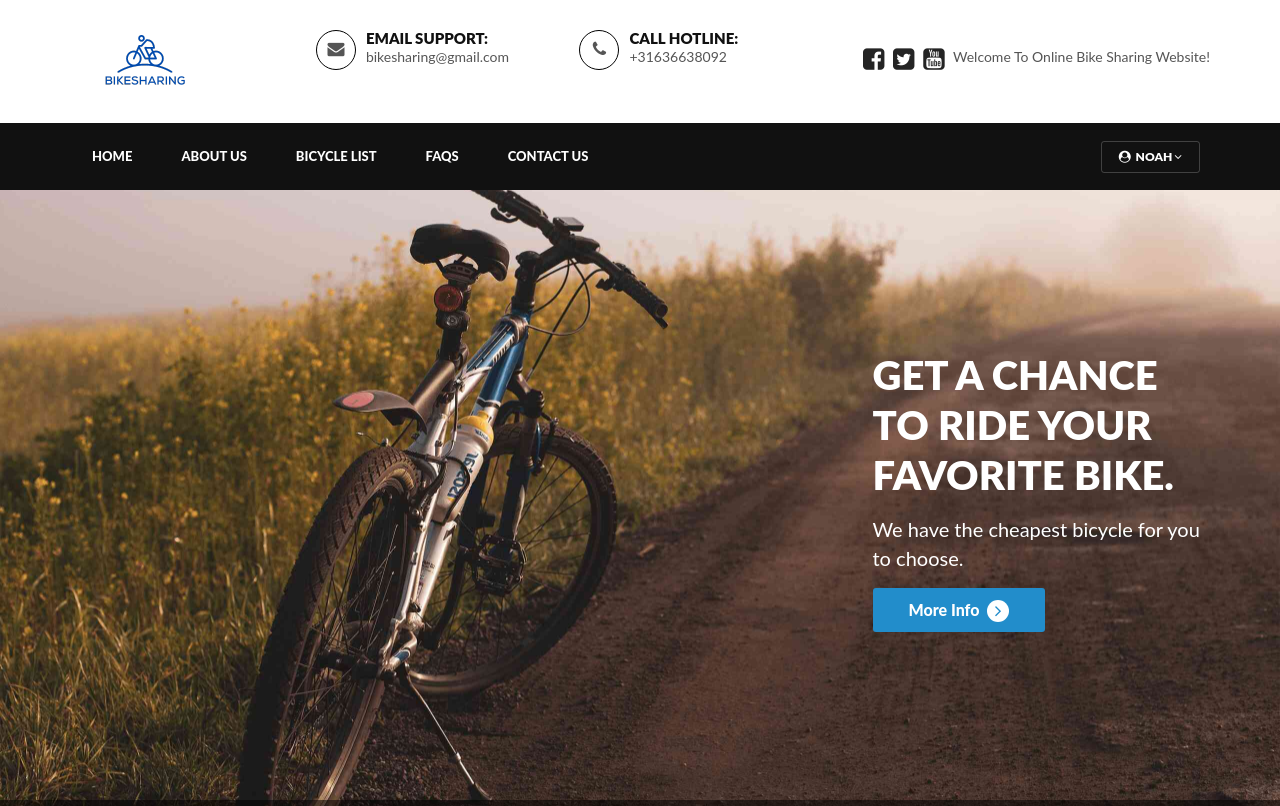
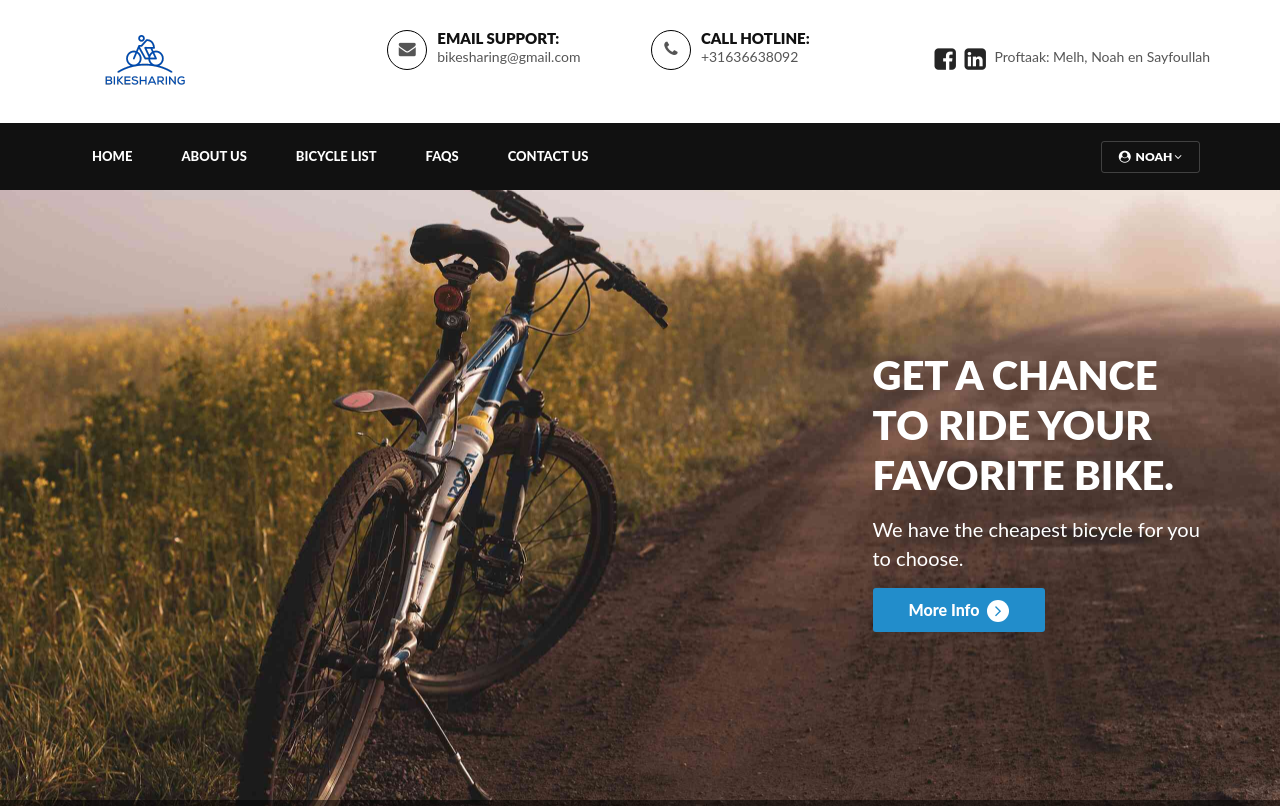
Before and after one commit to Sayfn/proftaak, a PHP site: page /index.php in a window 1280 px wide. Shown: the top 806 px of the page. Run offline with PHP 8.4, Linux system fonts and the light colour scheme; a user stored in the database is signed in; data comes from the database, SQL or seed files in the repository.

Commit message:
Update sayf - 1

```diff
--- a/bikerental-website-main/admin/js/dataTables.bootstrap.min.js
+++ b/bikerental-website-main/admin/js/dataTables.bootstrap.min.js
@@ -1,7 +1,4 @@
-/*!
- DataTables Bootstrap 3 integration
- ©2011-2015 SpryMedia Ltd - datatables.net/license
-*/
+
 (function(b){"function"===typeof define&&define.amd?define(["jquery","datatables.net"],function(a){return b(a,window,document)}):"object"===typeof exports?module.exports=function(a,d){a||(a=window);if(!d||!d.fn.dataTable)d=require("datatables.net")(a,d).$;return b(d,a,a.document)}:b(jQuery,window,document)})(function(b,a,d){var f=b.fn.dataTable;b.extend(!0,f.defaults,{dom:"<'row'<'col-sm-6'l><'col-sm-6'f>><'row'<'col-sm-12'tr>><'row'<'col-sm-5'i><'col-sm-7'p>>",renderer:"bootstrap"});b.extend(f.ext.classes,
 {sWrapper:"dataTables_wrapper form-inline dt-bootstrap",sFilterInput:"form-control input-sm",sLengthSelect:"form-control input-sm",sProcessing:"dataTables_processing panel panel-default"});f.ext.renderer.pageButton.bootstrap=function(a,h,r,m,j,n){var o=new f.Api(a),s=a.oClasses,k=a.oLanguage.oPaginate,t=a.oLanguage.oAria.paginate||{},e,g,p=0,q=function(d,f){var l,h,i,c,m=function(a){a.preventDefault();!b(a.currentTarget).hasClass("disabled")&&o.page()!=a.data.action&&o.page(a.data.action).draw("page")};
 l=0;for(h=f.length;l<h;l++)if(c=f[l],b.isArray(c))q(d,c);else{g=e="";switch(c){case "ellipsis":e="&#x2026;";g="disabled";break;case "first":e=k.sFirst;g=c+(0<j?"":" disabled");break;case "previous":e=k.sPrevious;g=c+(0<j?"":" disabled");break;case "next":e=k.sNext;g=c+(j<n-1?"":" disabled");break;case "last":e=k.sLast;g=c+(j<n-1?"":" disabled");break;default:e=c+1,g=j===c?"active":""}e&&(i=b("<li>",{"class":s.sPageButton+" "+g,id:0===r&&"string"===typeof c?a.sTableId+"_"+c:null}).append(b("<a>",{href:"#",
--- a/bikerental-website-main/includes/footer.php
+++ b/bikerental-website-main/includes/footer.php
@@ -21,16 +21,15 @@
       <div class="row">
         <div class="col-md-6 col-md-push-6 text-right">
           <div class="footer_widget">
-            <p>Connect with us on:</p>
+            <p>Follow us:</p>
             <ul>
               <li><a target="_blank" href=""><i class="fa fa-facebook-square" aria-hidden="true"></i></a></li>
-              <li><a target="_blank" href=""><i class="fa fa-twitter-square" aria-hidden="true"></i></a></li>
-              <li><a target="_blank" href=""><i class="fa fa-youtube-square" aria-hidden="true"></i></a></li>
+              <li><a target="_blank" href=""><i class="fa fa-linkedin-square" aria-hidden="true"></i></a></li>
             </ul>
           </div>
         </div>
         <div class="col-md-6 col-md-pull-6">
-          <p class="copy-right">Copyright &copy; 2023 Online Bike Sharing</a>.</p>
+          <p class="copy-right">Copyright &copy; 2023 Bike Sharing</a>.</p>
         </div>
       </div>
     </div>
--- a/bikerental-website-main/includes/header.php
+++ b/bikerental-website-main/includes/header.php
@@ -18,8 +18,7 @@
             <div class="social-follow">
               <ul>
                 <li><a target="_blank" href=""><i class="fa fa-facebook-square" aria-hidden="true"></i></a></li>
-                <li><a target="_blank" href=""><i class="fa fa-twitter-square" aria-hidden="true"></i></a></li>
-                <li><a target="_blank" href=""><i class="fa fa-youtube-square" aria-hidden="true"></i></a></li>
+                <li><a target="_blank" href=""><i class="fa fa-linkedin-square" aria-hidden="true"></i></a></li>
               </ul>
             </div>
    <?php   if(strlen($_SESSION['login'])==0)
@@ -29,7 +28,7 @@
 <?php }
 else{
 
-echo "Welcome To Online Bike Sharing Website!";
+echo "Proftaak: Melh, Noah en Sayfoullah";
  } ?>
           </div>
         </div>
--- a/bikerental-website-main/index.php
+++ b/bikerental-website-main/index.php
@@ -41,7 +41,7 @@ error_reporting(0);
           <div class="banner_content">
             <h1>Get a chance to ride your favorite bike.</h1>
             <p>We have the cheapest bicycle for you to choose.</p>
-            <a href="about-us.php?type=aboutus" class="btn">More Info <span class="angle_arrow"><i class="fa fa-angle-right" aria-hidden="true"></i></span></a> </div>
+            <a href="bicycle-list.php" class="btn">More Info <span class="angle_arrow"><i class="fa fa-angle-right" aria-hidden="true"></i></span></a> </div>
         </div>
       </div>
     </div>
```
Also changed, not shown: bikerental-website-main/admin/js/fileinput.js (+0 -17 lines), bikerental-website-main/admin/js/bootstrap.js, bikerental-website-main/admin/js/jquery.dataTables.min.js.
